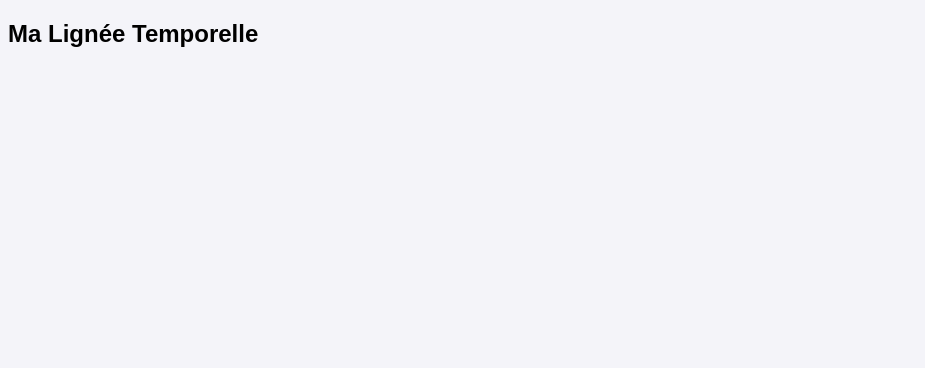
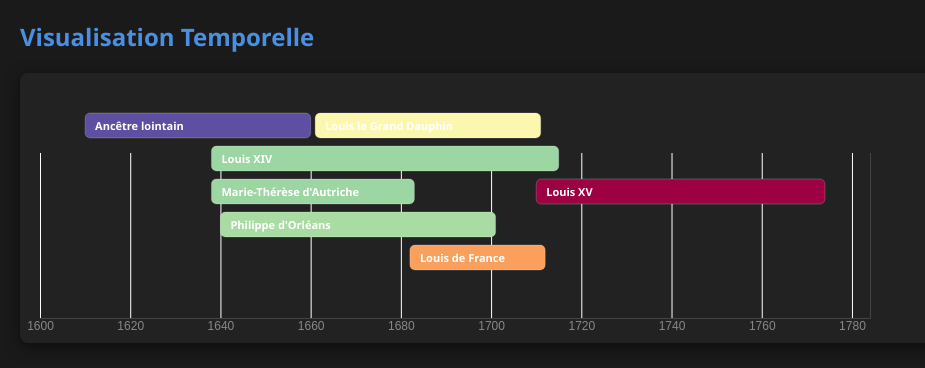
Before and after one commit to prascle/vuesTemporellesGenealogie, a plain HTML site: page exempleVue.html in a window 1280 px wide. Shown: the whole page, without its empty margins (0-925 px from the left). Drawn offline with nearby package versions, Linux system fonts and the light colour scheme.

Commit message:
affichage corrigé

```diff
--- a/exempleVue.html
+++ b/exempleVue.html
@@ -2,44 +2,49 @@
 <html lang="fr">
 <head>
     <meta charset="UTF-8">
+    <meta name="viewport" content="width=device-width, initial-scale=1.0">
     <title>Généalogie Timeline 2D</title>
     <script src="https://d3js.org/d3.v7.min.js"></script>
     <style>
-        body { font-family: sans-serif; background: #f4f4f9; }
-        .person-bar { fill: #4a90e2; rx: 4; ry: 4; cursor: pointer; transition: fill 0.2s; }
-        .person-bar:hover { fill: #357abd; }
-        .label { font-size: 12px; fill: white; pointer-events: none; }
-        .axis-label { font-size: 14px; }
+        body { font-family: 'Segoe UI', Tahoma, Geneva, Verdana, sans-serif; background: #1a1a1a; color: white; margin: 20px; }
+        #canvas { background: #222; border-radius: 8px; box-shadow: 0 4px 15px rgba(0,0,0,0.5); overflow-x: auto; }
+        .person-bar { cursor: pointer; stroke: rgba(255,255,255,0.2); stroke-width: 1; }
+        .person-bar:hover { filter: brightness(1.2); stroke: #fff; }
+        .label { font-size: 11px; fill: white; pointer-events: none; font-weight: bold; }
+        .tick text { fill: #888; font-size: 12px; }
+        .domain { stroke: #444; }
         #tooltip {
             position: absolute; visibility: hidden;
-            background: white; border: 1px solid #ccc;
-            padding: 10px; border-radius: 5px; box-shadow: 0 2px 10px rgba(0,0,0,0.1);
+            background: rgba(40, 40, 40, 0.95); color: white;
+            border: 1px solid #555; padding: 12px; border-radius: 6px;
+            font-size: 13px; pointer-events: none; z-index: 100;
+            box-shadow: 0 5px 15px rgba(0,0,0,0.4);
         }
+        h2 { color: #4a90e2; }
     </style>
 </head>
 <body>
-    <h2>Ma Lignée Temporelle</h2>
+    <h2>Visualisation Temporelle</h2>
     <div id="canvas"></div>
     <div id="tooltip"></div>
 
 <script>
-    // 1. Simulation de données issues d'un parser GEDCOM
     const data = [
-        { id: "1", name: "Jean Dupont", birth: 1850, death: 1910, details: "Père de famille, Menuisier" },
-        { id: "2", name: "Marie Durand", birth: 1855, death: 1925, details: "Mère de 5 enfants" },
-        { id: "3", name: "Pierre Dupont", birth: 1880, death: 1950, details: "Fils de Jean et Marie" },
-        { id: "4", name: "Julie Martin", birth: 1885, death: 1960, details: "Épouse de Pierre" },
-        { id: "5", name: "Lucie Dupont", birth: 1910, death: 1995, details: "Petite-fille" },
-        { id: "6", name: "Ancêtre Inconnu", birth: 1820, death: 1870, details: "Lien flou" }
+        { name: "Louis XIV", birth: 1638, death: 1715, info: "Le Roi Soleil" },
+        { name: "Louis le Grand Dauphin", birth: 1661, death: 1711, info: "Fils de Louis XIV" },
+        { name: "Louis de France", birth: 1682, death: 1712, info: "Petit-fils de Louis XIV" },
+        { name: "Louis XV", birth: 1710, death: 1774, info: "Arrière-petit-fils de Louis XIV" },
+        { name: "Marie-Thérèse d'Autriche", birth: 1638, death: 1683, info: "Épouse de Louis XIV" },
+        { name: "Philippe d'Orléans", birth: 1640, death: 1701, info: "Frère du Roi" },
+        { name: "Ancêtre lointain", birth: 1610, death: 1660, info: "Génération précédente" }
     ];
 
-    // 2. Configuration
-    const margin = {top: 20, right: 30, bottom: 40, left: 40};
-    const width = 800 - margin.left - margin.right;
-    const barHeight = 30;
-    const barPadding = 10;
+    const margin = {top: 40, right: 50, bottom: 60, left: 20};
+    const width = 900 - margin.left - margin.right;
+    const barHeight = 25;
+    const barPadding = 8;
 
-    // 3. Calcul automatique des "pistes" (Y) pour éviter les collisions
+    // Algorithme de placement (Tracks)
     data.sort((a, b) => a.birth - b.birth);
     let tracks = [];
     data.forEach(p => {
@@ -53,53 +58,58 @@
         p.track = trackIndex;
     });
 
-    const height = tracks.length * (barHeight + barPadding) + margin.top + margin.bottom;
+    const height = (tracks.length * (barHeight + barPadding)) + margin.top + margin.bottom;
 
-    // 4. Création du SVG
     const svg = d3.select("#canvas").append("svg")
         .attr("width", width + margin.left + margin.right)
         .attr("height", height)
         .append("g")
         .attr("transform", `translate(${margin.left},${margin.top})`);
 
-    // 5. Échelles (Axes)
     const x = d3.scaleLinear()
-        .domain([d3.min(data, d => d.birth) - 5, d3.max(data, d => d.death) + 5])
+        .domain([d3.min(data, d => d.birth) - 10, d3.max(data, d => d.death) + 10])
         .range([0, width]);
 
+    // Couleurs selon l'année de naissance
+    const colorScale = d3.scaleSequential(d3.interpolateSpectral)
+        .domain([d3.max(data, d => d.birth), d3.min(data, d => d.birth)]);
+
+    // Axe X
     svg.append("g")
-        .attr("transform", `translate(0,${height - margin.bottom})`)
-        .call(d3.axisBottom(x).format(d3.format("d")));
+        .attr("transform", `translate(0, ${height - margin.bottom})`)
+        .call(d3.axisBottom(x).tickFormat(d3.format("d")).tickSize(-height + margin.top + margin.bottom));
 
-    // 6. Dessin des barres
-    const bars = svg.selectAll(".person")
+    const bars = svg.selectAll(".person-group")
         .data(data)
-        .enter().append("g");
+        .enter().append("g")
+        .attr("class", "person-group");
 
     bars.append("rect")
         .attr("class", "person-bar")
         .attr("x", d => x(d.birth))
         .attr("y", d => d.track * (barHeight + barPadding))
-        .attr("width", d => x(d.death) - x(d.birth))
+        .attr("width", d => Math.max(x(d.death) - x(d.birth), 2))
         .attr("height", barHeight)
+        .attr("fill", d => colorScale(d.birth))
+        .attr("rx", 5)
         .on("mouseover", (event, d) => {
             d3.select("#tooltip")
                 .style("visibility", "visible")
-                .html(`<strong>${d.name}</strong><br>${d.birth} - ${d.death}<br><em>${d.details}</em>`);
+                .html(`<strong>${d.name}</strong><br>${d.birth} — ${d.death}<br><hr style='border:0;border-top:1px solid #444'>${d.info}`);
         })
         .on("mousemove", (event) => {
             d3.select("#tooltip")
                 .style("top", (event.pageY - 10) + "px")
-                .style("left", (event.pageX + 10) + "px");
+                .style("left", (event.pageX + 20) + "px");
         })
         .on("mouseout", () => d3.select("#tooltip").style("visibility", "hidden"));
 
-    // 7. Ajout du texte sur les barres
     bars.append("text")
         .attr("class", "label")
-        .attr("x", d => x(d.birth) + 5)
-        .attr("y", d => d.track * (barHeight + barPadding) + barHeight / 2 + 5)
-        .text(d => d.name);
+        .attr("x", d => x(d.birth) + 10)
+        .attr("y", d => d.track * (barHeight + barPadding) + (barHeight / 1.5))
+        .text(d => d.name)
+        .style("opacity", d => (x(d.death) - x(d.birth) > 60) ? 1 : 0); // Cache le texte si la barre est trop courte
 
 </script>
 </body>
```
